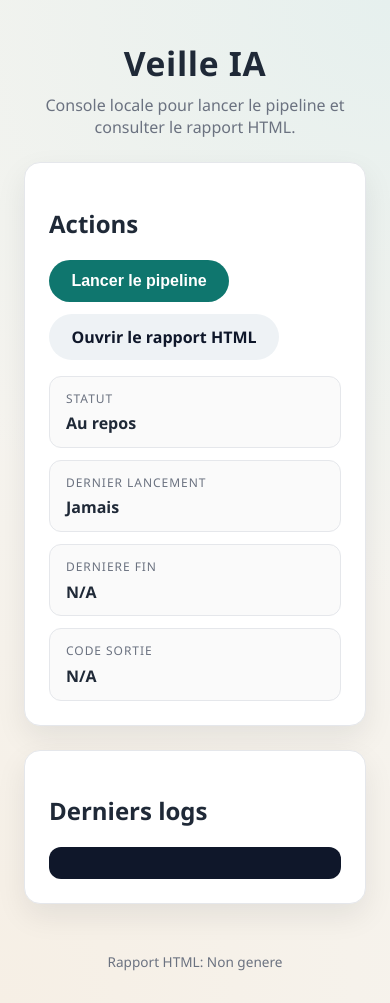
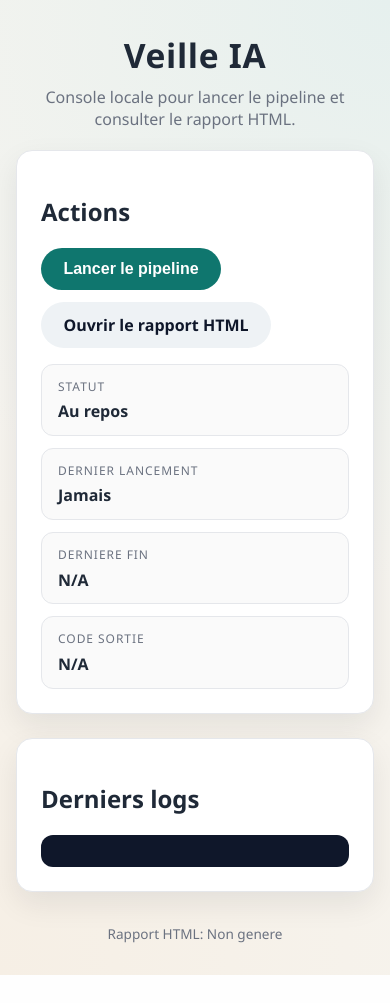
Before and after one commit to arnaudstdr/resume_news, a Flask app: page / in a window 390 px wide. After the commit the page ends 975 px from the top, so only its background shows below. Run offline with Flask 3, Linux system fonts and the light colour scheme.

Commit message:
fix(web): add sticky log autoscroll and improve responsive layout

```diff
--- a/web_viewer/templates/index.html
+++ b/web_viewer/templates/index.html
@@ -59,6 +59,7 @@
         padding: 1.5rem;
         border: 1px solid var(--border);
         box-shadow: var(--shadow);
+        min-width: 0;
       }
 
       .actions {
@@ -136,6 +137,12 @@
         overflow-x: auto;
         font-size: 0.85rem;
         line-height: 1.4;
+        min-width: 0;
+      }
+
+      .log-window {
+        max-height: 35vh;
+        overflow-y: auto;
       }
 
       footer {
@@ -143,6 +150,17 @@
         padding-bottom: 2rem;
         color: var(--muted);
         font-size: 0.85rem;
+      }
+
+      @media (max-width: 640px) {
+        header {
+          padding: 2rem 1rem 1.25rem;
+        }
+
+        main {
+          max-width: none;
+          padding: 0 1rem 2rem;
+        }
       }
     </style>
   </head>
@@ -188,11 +206,45 @@
       </section>
       <section class="panel">
         <h2>Derniers logs</h2>
-        <pre>{{ log_tail | e }}</pre>
+        <pre class="log-window" id="log-window">{{ log_tail | e }}</pre>
       </section>
     </main>
     <footer>
       Rapport HTML: {% if report_exists %}Disponible{% else %}Non genere{% endif %}
     </footer>
+    <script>
+      const logWindow = document.getElementById("log-window");
+      const STICKY_THRESHOLD = 24;
+
+      if (logWindow) {
+        let autoScrollEnabled = true;
+
+        const isNearBottom = () => {
+          const remaining =
+            logWindow.scrollHeight - logWindow.scrollTop - logWindow.clientHeight;
+          return remaining <= STICKY_THRESHOLD;
+        };
+
+        const scrollToBottom = () => {
+          logWindow.scrollTop = logWindow.scrollHeight;
+        };
+
+        logWindow.addEventListener("scroll", () => {
+          autoScrollEnabled = isNearBottom();
+        });
+
+        if (autoScrollEnabled) {
+          scrollToBottom();
+        }
+
+        const observer = new MutationObserver(() => {
+          if (autoScrollEnabled) {
+            scrollToBottom();
+          }
+        });
+
+        observer.observe(logWindow, { childList: true, subtree: true });
+      }
+    </script>
   </body>
 </html>
```
